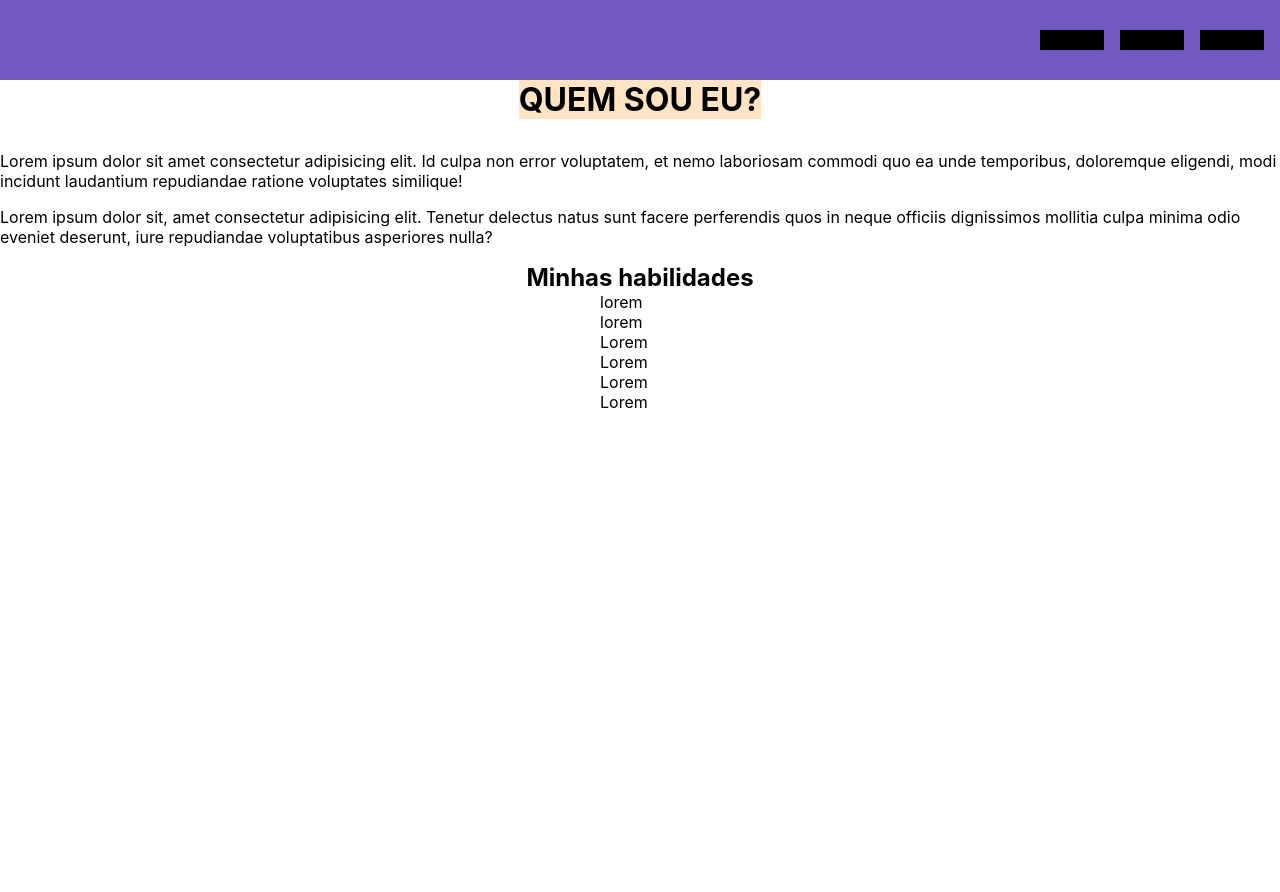
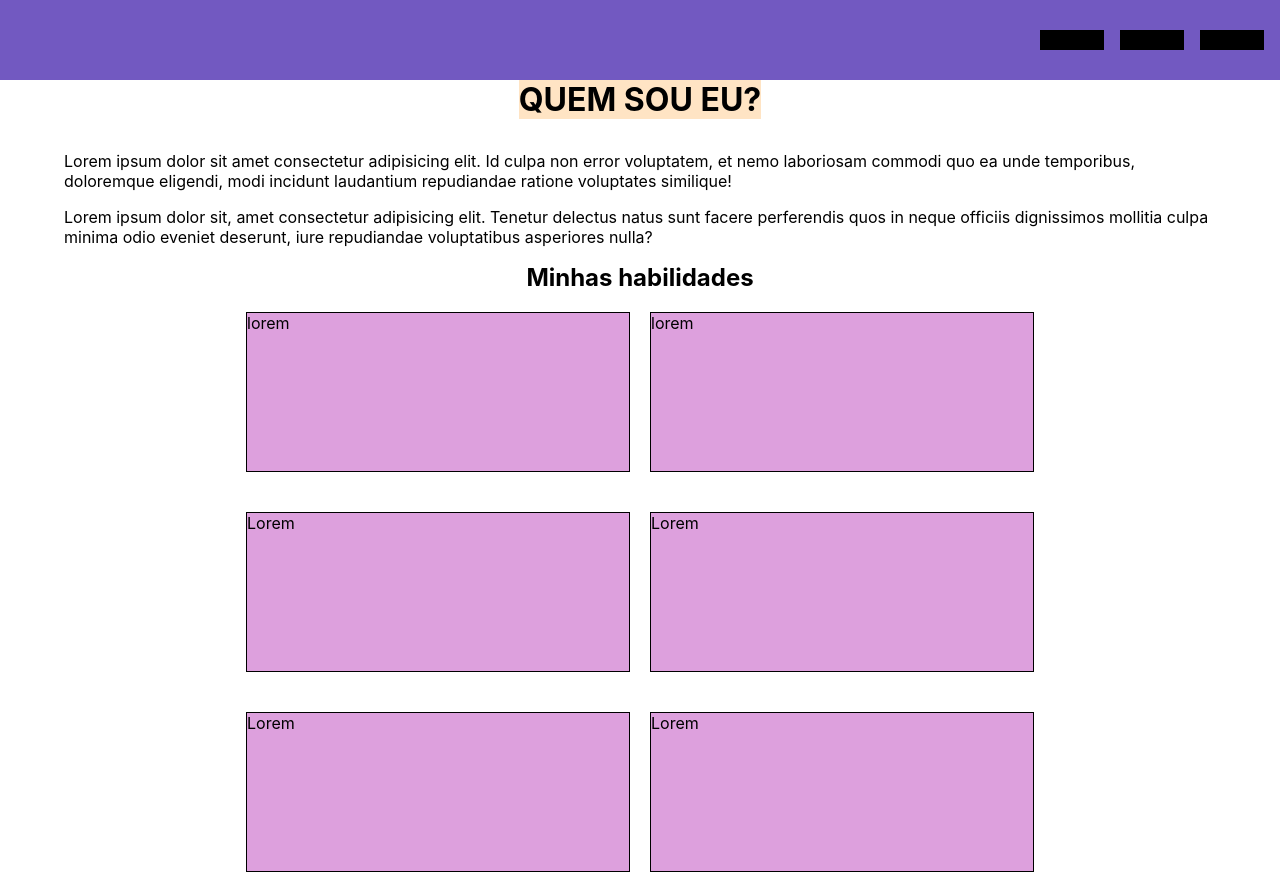
Before and after one commit to marioli99/MeuPortifolio, a React (Create React App) app: page /Sobre in a window 1280 px wide. Before the commit the page ends 800 px from the top, so only its background shows below. Built offline with nearby package versions, Linux system fonts and the light colour scheme.

Commit message:
ajustes #2

```diff
--- a/src/Components/About/About.jsx
+++ b/src/Components/About/About.jsx
@@ -9,12 +9,12 @@ function About (){
         <S.TextAbout>Lorem ipsum dolor sit, amet consectetur adipisicing elit. Tenetur delectus natus sunt facere perferendis quos in neque officiis dignissimos mollitia culpa minima odio eveniet deserunt, iure repudiandae voluptatibus asperiores nulla?</S.TextAbout>
         <h2>Minhas habilidades</h2>
         <S.ListAbout>
-            <li>lorem</li>
-            <li>lorem</li>
-            <li>Lorem</li>
-            <li>Lorem</li>
-            <li>Lorem</li>
-            <li>Lorem</li>
+            <S.LiAbout>lorem</S.LiAbout>
+            <S.LiAbout>lorem</S.LiAbout>
+            <S.LiAbout>Lorem</S.LiAbout>
+            <S.LiAbout>Lorem</S.LiAbout>
+            <S.LiAbout>Lorem</S.LiAbout>
+            <S.LiAbout>Lorem</S.LiAbout>
         </S.ListAbout>
         </S.Container>
     )
--- a/src/Components/About/AboutStyle.js
+++ b/src/Components/About/AboutStyle.js
@@ -4,6 +4,7 @@ export const Container = styled.div`
   display: flex;
   align-items: center;
   flex-direction: column;
+  padding: 0 4rem 0 4rem;
 `;
 
 export const TitleAbout = styled.h1`
@@ -17,7 +18,16 @@ export const TextAbout = styled.p`
 `;
 export const ListAbout = styled.ul`
   background-color: white;
-  li {
-    background-color: white;
-  }
+  display: flex;
+  flex-wrap: wrap;
+  justify-content: center;
+  align-items: center;
 `;
+
+export const LiAbout = styled.li`
+  width: 30vw;
+  height: 20vh;
+  border: solid 1px black;
+  background-color: plum;
+  margin: 20px 10px 20px 10px;
+`;
--- a/src/Components/Projects/Projects.jsx
+++ b/src/Components/Projects/Projects.jsx
@@ -4,6 +4,7 @@ import * as S from "./ProjectsStyle"
 function Projects (){
     return(
         <S.ContainerProjects>
+        <S.TitleProjecs>Projecs</S.TitleProjecs>
         <S.image/>
         <S.image/>
         <S.image/>
--- a/src/Components/Projects/ProjectsStyle.js
+++ b/src/Components/Projects/ProjectsStyle.js
@@ -7,6 +7,10 @@ export const ContainerProjects = styled.div`
   justify-content: center;
 `;
 
+export const TitleProjecs = styled.h2`
+  font-size: 40px;
+`;
+
 export const image = styled.div`
   background-color: blue;
   width: 20vw;
```
